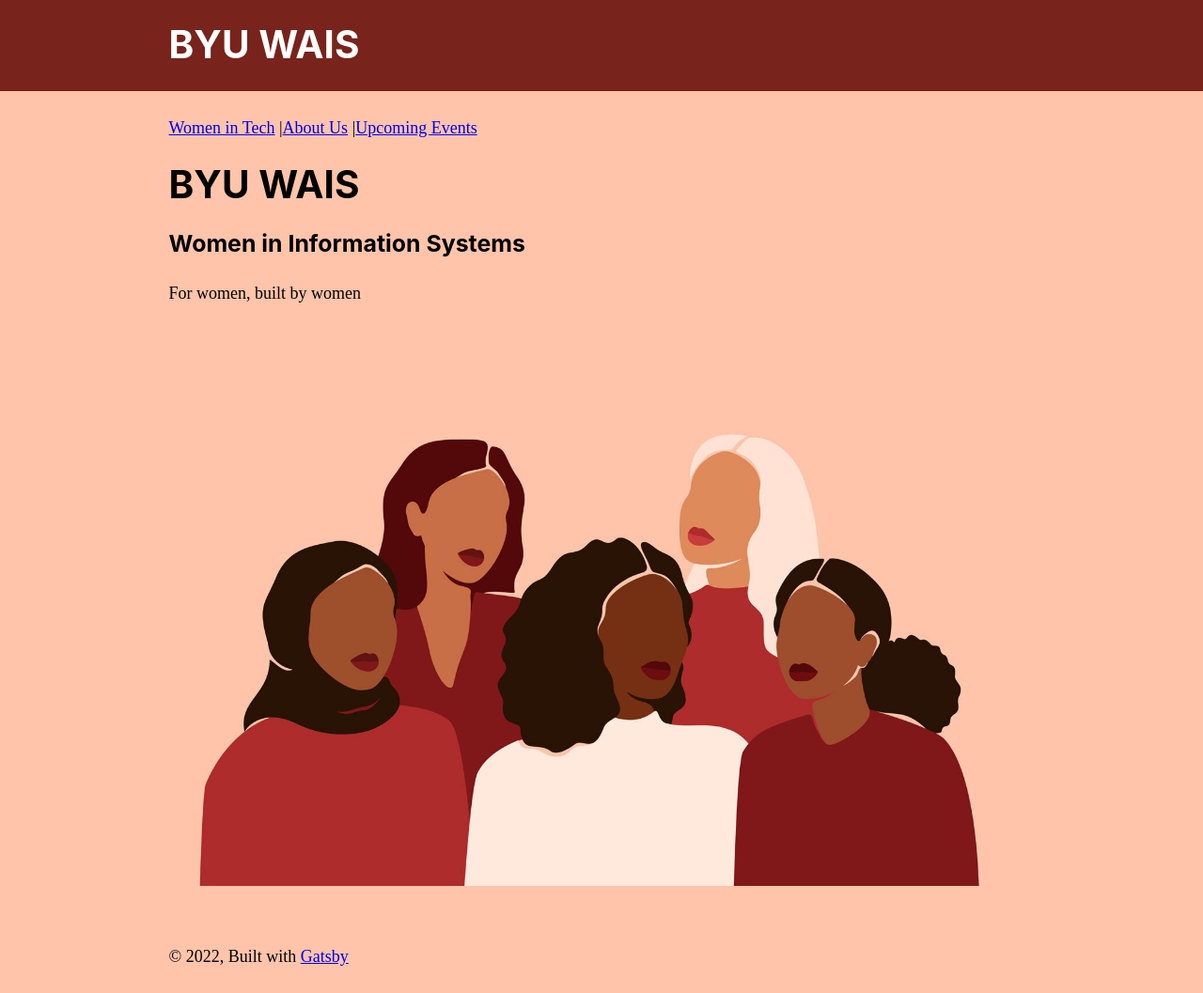
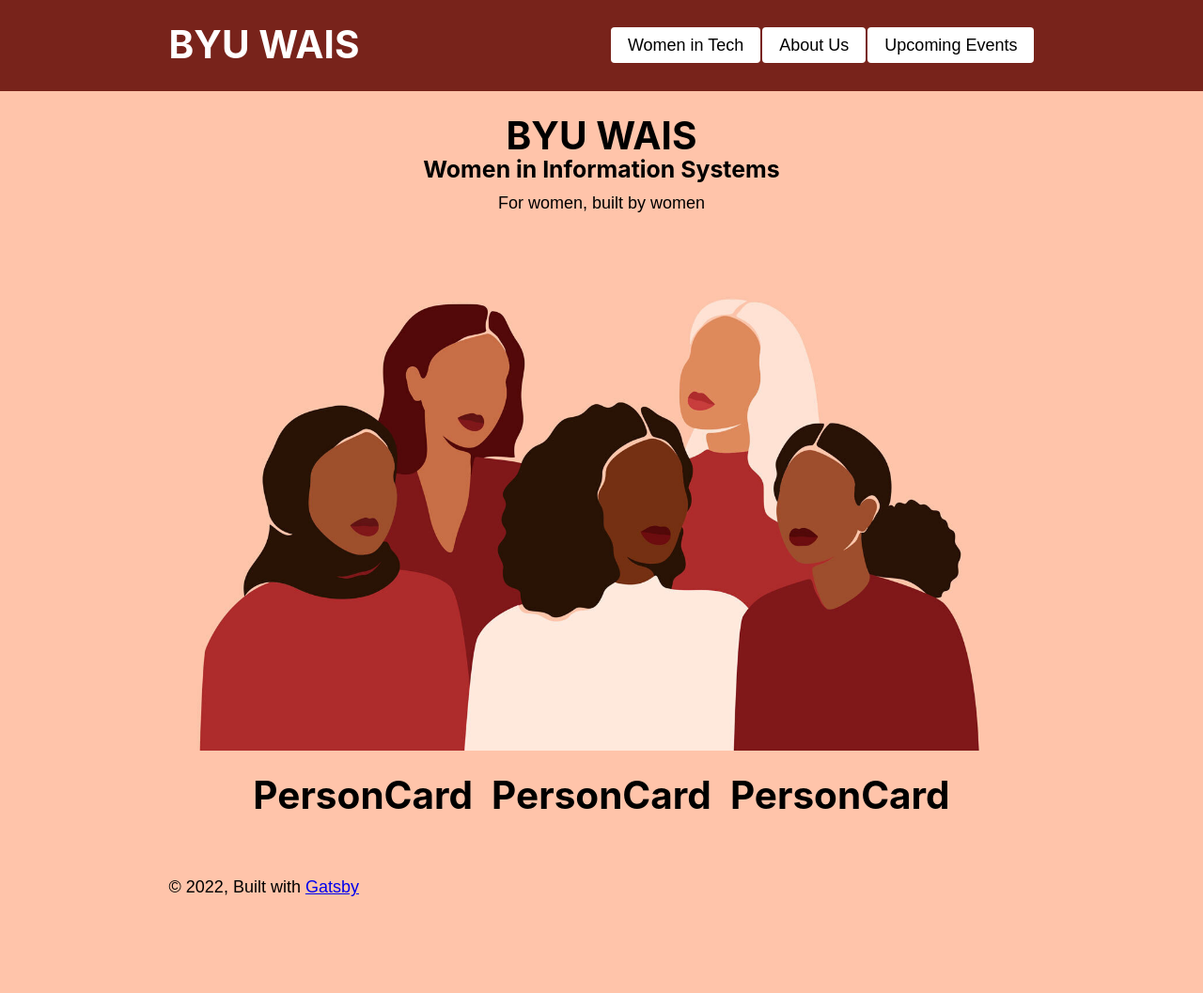
Before and after one commit to avbaker1998/wais_website, a Gatsby site: page / in a window 1280 px wide. Shown: the whole page at 94% size. After the commit the page ends 984 px from the top, so only its background shows below. Built offline with nearby package versions, Linux system fonts and the light colour scheme; Gatsby itself is replaced by a stand-in of ours.

Commit message:
4/11 changes

```diff
--- a/gatsby-config.js
+++ b/gatsby-config.js
@@ -6,6 +6,7 @@ module.exports = {
     siteUrl: `https://gatsbystarterdefaultsource.gatsbyjs.io/`,
   },
   plugins: [
+    `gatsby-plugin-styled-components`,
     `gatsby-plugin-react-helmet`,
     `gatsby-plugin-image`,
     {
--- a/package.json
+++ b/package.json
@@ -5,6 +5,7 @@
   "version": "0.1.0",
   "author": "Kyle Mathews <mathews.kyle@gmail.com>",
   "dependencies": {
+    "babel-plugin-styled-components": "^2.0.7",
     "gatsby": "^4.11.2",
     "gatsby-plugin-gatsby-cloud": "^4.11.1",
     "gatsby-plugin-image": "^2.11.1",
@@ -12,12 +13,14 @@
     "gatsby-plugin-offline": "^5.11.1",
     "gatsby-plugin-react-helmet": "^5.11.0",
     "gatsby-plugin-sharp": "^4.11.1",
+    "gatsby-plugin-styled-components": "^5.11.0",
     "gatsby-source-filesystem": "^4.11.1",
     "gatsby-transformer-sharp": "^4.11.0",
     "prop-types": "^15.8.1",
     "react": "^17.0.1",
     "react-dom": "^17.0.1",
-    "react-helmet": "^6.1.0"
+    "react-helmet": "^6.1.0",
+    "styled-components": "^5.3.5"
   },
   "devDependencies": {
     "prettier": "^2.6.2"
--- /dev/null
+++ b/src/components/PersonCard.js
@@ -0,0 +1,9 @@
+import React from "react"
+
+export default function PersonCard() {
+  return (
+    <div>
+      <h1>PersonCard</h1>
+    </div>
+  )
+}
--- a/src/components/header.js
+++ b/src/components/header.js
@@ -1,6 +1,16 @@
 import * as React from "react"
 import PropTypes from "prop-types"
 import { Link } from "gatsby"
+import styled from "styled-components"
+
+const StyledLink = styled(Link)`
+  color: black;
+  background: white;
+  padding: 0.5rem 1rem;
+  border-radius: 4px;
+  text-decoration: none;
+  margin-left: 2px;
+`
 
 const Header = ({ siteTitle }) => (
   <header
@@ -8,7 +18,7 @@ const Header = ({ siteTitle }) => (
       background: `#78231b`,
       color: `#78231b`,
       marginBottom: `1.45rem`,
-    fontfamily: `"Georgia", Georgia, serif`,
+      fontfamily: `"Georgia", Georgia, serif`,
     }}
   >
     <div
@@ -16,6 +26,9 @@ const Header = ({ siteTitle }) => (
         margin: `0 auto`,
         maxWidth: 960,
         padding: `1.45rem 1.0875rem`,
+        display: `flex`,
+        justifyContent: `space-between`,
+        alignItems: `center`,
       }}
     >
       <h1 style={{ margin: 0 }}>
@@ -29,6 +42,11 @@ const Header = ({ siteTitle }) => (
           {siteTitle}
         </Link>
       </h1>
+      <div>
+        <StyledLink to="/page-2/">Women in Tech</StyledLink>
+        <StyledLink to="/using-typescript/">About Us</StyledLink>
+        <StyledLink to="/using-ssr">Upcoming Events</StyledLink>
+      </div>
     </div>
   </header>
 )
--- a/src/components/layout.css
+++ b/src/components/layout.css
@@ -11,7 +11,7 @@ body {
   -webkit-font-smoothing: antialiased;
   -moz-osx-font-smoothing: grayscale;
   color: #350f0c (0, 0%, 0%, 0.8);
-  font-family: "Times New Roman", Times, serif;;
+  font-family: sans-serif, Times, serif;;
   font-weight: normal;
   word-wrap: break-word;
   font-kerning: normal;
--- a/src/pages/index.js
+++ b/src/pages/index.js
@@ -1,37 +1,65 @@
 import * as React from "react"
 import { Link } from "gatsby"
 import { StaticImage } from "gatsby-plugin-image"
+import styled from "styled-components"
 
 import Layout from "../components/layout"
 import Seo from "../components/seo"
 import { nominalTypeHack } from "prop-types"
+import PersonCard from "../components/PersonCard"
+
+const PersonGrid = styled.div`
+  display: flex;
+  gap: 20px;
+  align-items: center;
+  justify-content: center;
+`
+
+const HeroHeader = styled.header`
+  text-align: center;
+  z-index: 10;
+  position: relative;
+
+  h1 {
+    margin: 0;
+  }
+
+  h3 {
+    margin: 0;
+    margin-bottom: 8px;
+  }
+`
 
 const IndexPage = () => (
-  <Layout >
+  <Layout>
     <Seo title="WAIS Home" />
-    <p>
-      <Link to="/page-2/">Women in Tech</Link> |
-      <Link to="/using-typescript/">About Us</Link> |
-      <Link to="/using-ssr">Upcoming Events</Link>
-      {/* <Link to="/using-dsg">Resources</Link> */}
-    </p>
-    <h1>BYU WAIS</h1>
-    <h3>Women in Information Systems</h3>
-    <p>For women, built by women</p>
+    <HeroHeader>
+      <h1>BYU WAIS</h1>
+      <h3>Women in Information Systems</h3>
+      <p>For women, built by women</p>
+    </HeroHeader>
     <StaticImage
       src="../images/womens-history-month.jpg"
       width={900}
       quality={95}
       formats={["auto", "webp", "avif"]}
       alt="A Woman's Silhouette"
-      style={{ marginBottom: `1.45rem` }}
+      style={{
+        marginBottom: `1.45rem`,
+        marginTop: "-48px",
+        zIndex: 1,
+        position: "relative",
+      }}
     />
-
+    <PersonGrid>
+      <PersonCard />
+      <PersonCard />
+      <PersonCard />
+    </PersonGrid>
   </Layout>
 )
 
 export default IndexPage
-
 
 // Questions for noah
 // 1. How do integrate a google calendar? do you know? if not i could probably google it
@@ -39,3 +67,5 @@ export default IndexPage
 // 3. Any styling types so it doesnt look like a child made it?
 // 4. how to make and add more to the index page? through layout page?
 // 5. links to buttons?
+
+//tailwind, tailwind utility classes, css import classes, style componetns (react),
```
Also changed, not shown: 1 other file.
